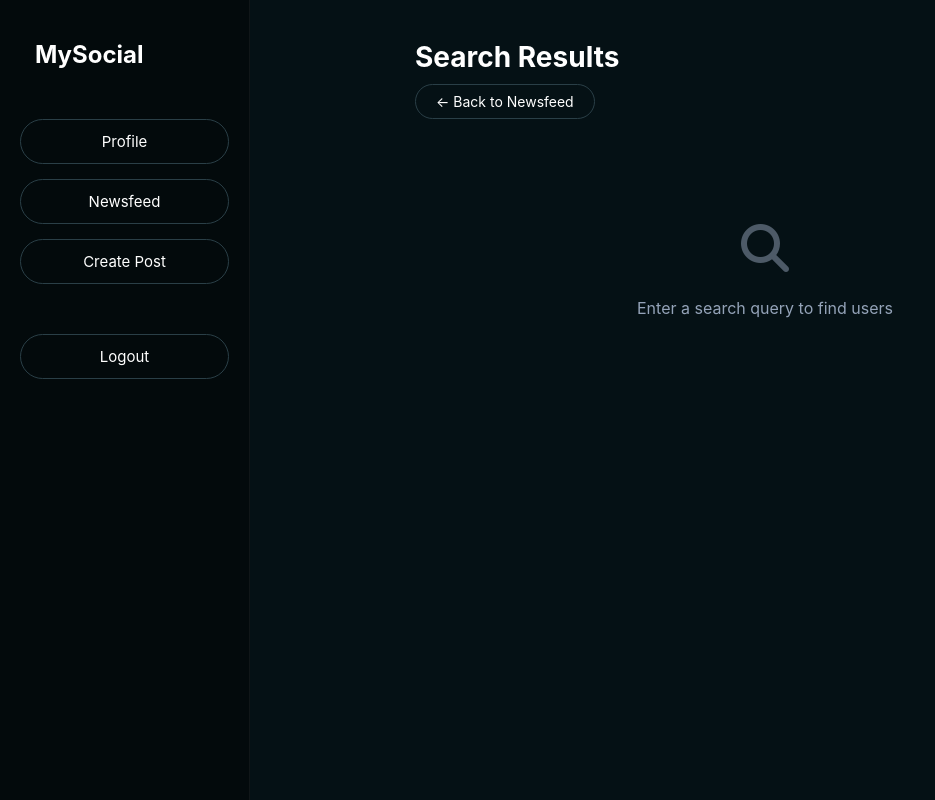
After one commit to jaybybautista/web-systems-social-media-app, a PHP site: page /search_results.php in a window 1280 px wide. The commit adds this page. Shown: the whole page, without its empty margins (0-935 px from the left). Run offline with PHP 8.4, Linux system fonts and the light colour scheme; a user stored in the database is signed in.

Commit message:
working search feature

```diff
--- /dev/null
+++ b/dashboard_modules/search_results.php
@@ -0,0 +1,264 @@
+<?php
+session_start();
+if (!isset($_SESSION['id'])) {
+  header("Location: ../login_modules/login.php");
+  exit();
+}
+$id = $_SESSION['id'];
+include('../config.php');
+
+$query = isset($_GET['q']) ? trim($_GET['q']) : '';
+$users = [];
+
+if (!empty($query)) {
+  $searchQuery = '%' . mysqli_real_escape_string($conn, $query) . '%';
+  $sql = "SELECT id, username, picture
+          FROM users
+          WHERE username LIKE '$searchQuery'
+          AND id != $id
+          ORDER BY username ASC";
+
+  $result = mysqli_query($conn, $sql);
+  if ($result && mysqli_num_rows($result) > 0) {
+    while ($user = mysqli_fetch_assoc($result)) {
+      $users[] = $user;
+    }
+  }
+}
+?>
+
+<!DOCTYPE html>
+<html lang="en">
+
+<head>
+  <meta charset="UTF-8">
+  <meta name="viewport" content="width=device-width, initial-scale=1.0">
+  <title>Search Results | MySocial</title>
+  <link rel="stylesheet" href="https://cdnjs.cloudflare.com/ajax/libs/font-awesome/6.4.2/css/all.min.css">
+  <style>
+    :root {
+      --bg-dark: #051115;
+      --sidebar-bg: #030a0c;
+      --card-bg: #112229;
+      --accent-blue: #4db6ff;
+      --text-white: #ffffff;
+      --text-gray: #94a3b8;
+      --border-color: #2a3f47;
+    }
+
+    * {
+      box-sizing: border-box;
+      font-family: 'Inter', system-ui, -apple-system, sans-serif;
+    }
+
+    body {
+      margin: 0;
+      display: flex;
+      background-color: var(--bg-dark);
+      color: var(--text-white);
+      min-height: 100vh;
+    }
+
+    .sidebar-left {
+      width: 250px;
+      padding: 40px 20px;
+      background-color: var(--sidebar-bg);
+      height: 100vh;
+      position: sticky;
+      top: 0;
+      border-right: 1px solid rgba(255, 255, 255, 0.05);
+    }
+
+    .logo {
+      font-size: 24px;
+      font-weight: bold;
+      margin-bottom: 50px;
+      padding-left: 15px;
+    }
+
+    .sidebar-left a,
+    .sidebar-btn {
+      display: block;
+      width: 100%;
+      padding: 12px 20px;
+      margin-bottom: 15px;
+      border-radius: 50px;
+      text-decoration: none;
+      color: var(--text-white);
+      border: 1px solid var(--border-color);
+      background: transparent;
+      transition: all 0.3s ease;
+      text-align: center;
+      font-size: 15px;
+      cursor: pointer;
+    }
+
+    .sidebar-left a:hover,
+    .sidebar-btn:hover {
+      background: rgba(77, 182, 255, 0.1);
+      border-color: var(--accent-blue);
+    }
+
+    .content {
+      flex: 1;
+      padding: 40px;
+      overflow-y: auto;
+    }
+
+    .search-header {
+      max-width: 700px;
+      margin: 0 auto 40px auto;
+    }
+
+    .search-header h2 {
+      font-size: 28px;
+      margin: 0 0 10px 0;
+    }
+
+    .search-info {
+      color: var(--text-gray);
+      font-size: 14px;
+      margin-bottom: 20px;
+    }
+
+    .back-btn {
+      background: transparent;
+      border: 1px solid var(--border-color);
+      color: var(--text-white);
+      padding: 8px 20px;
+      border-radius: 50px;
+      cursor: pointer;
+      font-size: 14px;
+      transition: 0.3s;
+      text-decoration: none;
+      display: inline-block;
+    }
+
+    .back-btn:hover {
+      background: rgba(77, 182, 255, 0.1);
+      border-color: var(--accent-blue);
+    }
+
+    .users-container {
+      max-width: 700px;
+      margin: 0 auto;
+    }
+
+    .user-result {
+      background: var(--card-bg);
+      border-radius: 15px;
+      padding: 20px;
+      margin-bottom: 15px;
+      display: flex;
+      align-items: center;
+      justify-content: space-between;
+      border: 2px solid var(--border-color);
+      transition: 0.3s;
+    }
+
+    .user-result:hover {
+      border-color: var(--accent-blue);
+      background: rgba(77, 182, 255, 0.05);
+    }
+
+    .user-info {
+      display: flex;
+      align-items: center;
+      gap: 15px;
+      flex: 1;
+    }
+
+    .user-pic {
+      width: 55px;
+      height: 55px;
+      border-radius: 50%;
+      object-fit: cover;
+    }
+
+    .user-name {
+      font-weight: 600;
+      font-size: 16px;
+    }
+
+    .view-profile-btn {
+      background: rgba(77, 182, 255, 0.1);
+      border: 1px solid var(--accent-blue);
+      color: var(--accent-blue);
+      padding: 8px 20px;
+      border-radius: 20px;
+      cursor: pointer;
+      text-decoration: none;
+      font-size: 14px;
+      transition: 0.3s;
+    }
+
+    .view-profile-btn:hover {
+      background: var(--accent-blue);
+      color: black;
+    }
+
+    .no-results {
+      text-align: center;
+      padding: 60px 20px;
+      color: var(--text-gray);
+    }
+
+    .no-results-icon {
+      font-size: 48px;
+      margin-bottom: 20px;
+      opacity: 0.5;
+    }
+  </style>
+</head>
+
+<body>
+
+  <div class="sidebar-left">
+    <div class="logo">MySocial</div>
+    <a href="../user_modules/profile.php">Profile</a>
+    <a href="user_dashboard.php">Newsfeed</a>
+    <button class="sidebar-btn" onclick="document.querySelector('.upload-form').style.display='flex'">Create Post</button>
+    <a href="../logout.php" style="margin-top: 50px;">Logout</a>
+  </div>
+
+  <div class="content">
+    <div class="search-header">
+      <h2>Search Results</h2>
+      <?php if (!empty($query)): ?>
+        <div class="search-info">
+          Showing results for "<strong><?= htmlspecialchars($query) ?></strong>"
+          <?php if (!empty($users)): ?>
+            (<?= count($users) ?> <?= count($users) === 1 ? 'user' : 'users' ?> found)
+          <?php endif; ?>
+        </div>
+      <?php endif; ?>
+      <a href="user_dashboard.php" class="back-btn">← Back to Newsfeed</a>
+    </div>
+
+    <div class="users-container">
+      <?php if (!empty($users)): ?>
+        <?php foreach ($users as $user): ?>
+          <div class="user-result">
+            <div class="user-info">
+              <img src="../uploads/<?= htmlspecialchars($user['picture'] ?? 'default.png') ?>" alt="<?= htmlspecialchars($user['username']) ?>" class="user-pic">
+              <span class="user-name"><?= htmlspecialchars($user['username']) ?></span>
+            </div>
+            <a href="view_profile.php?user_id=<?= $user['id'] ?>" class="view-profile-btn">View Profile</a>
+          </div>
+        <?php endforeach; ?>
+      <?php else: ?>
+        <div class="no-results">
+          <div class="no-results-icon"><i class="fas fa-search"></i></div>
+          <?php if (!empty($query)): ?>
+            <p>No users found matching "<strong><?= htmlspecialchars($query) ?></strong>"</p>
+          <?php else: ?>
+            <p>Enter a search query to find users</p>
+          <?php endif; ?>
+        </div>
+      <?php endif; ?>
+    </div>
+  </div>
+
+</body>
+
+</html>
```
Also changed, not shown: dashboard_modules/search_users.php (added, +39 -0 lines), dashboard_modules/user_dashboard.php (+166 -10 lines).
